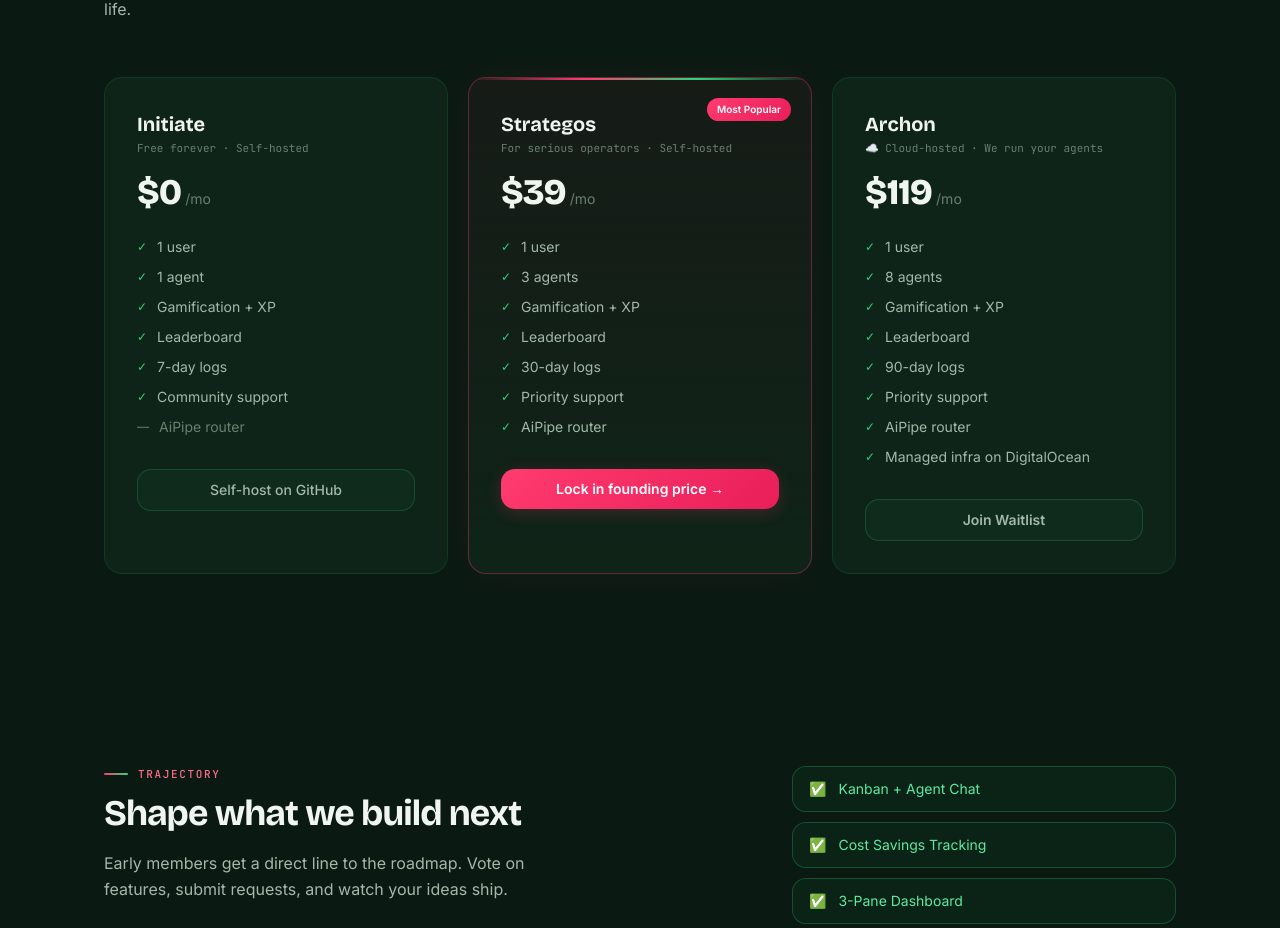
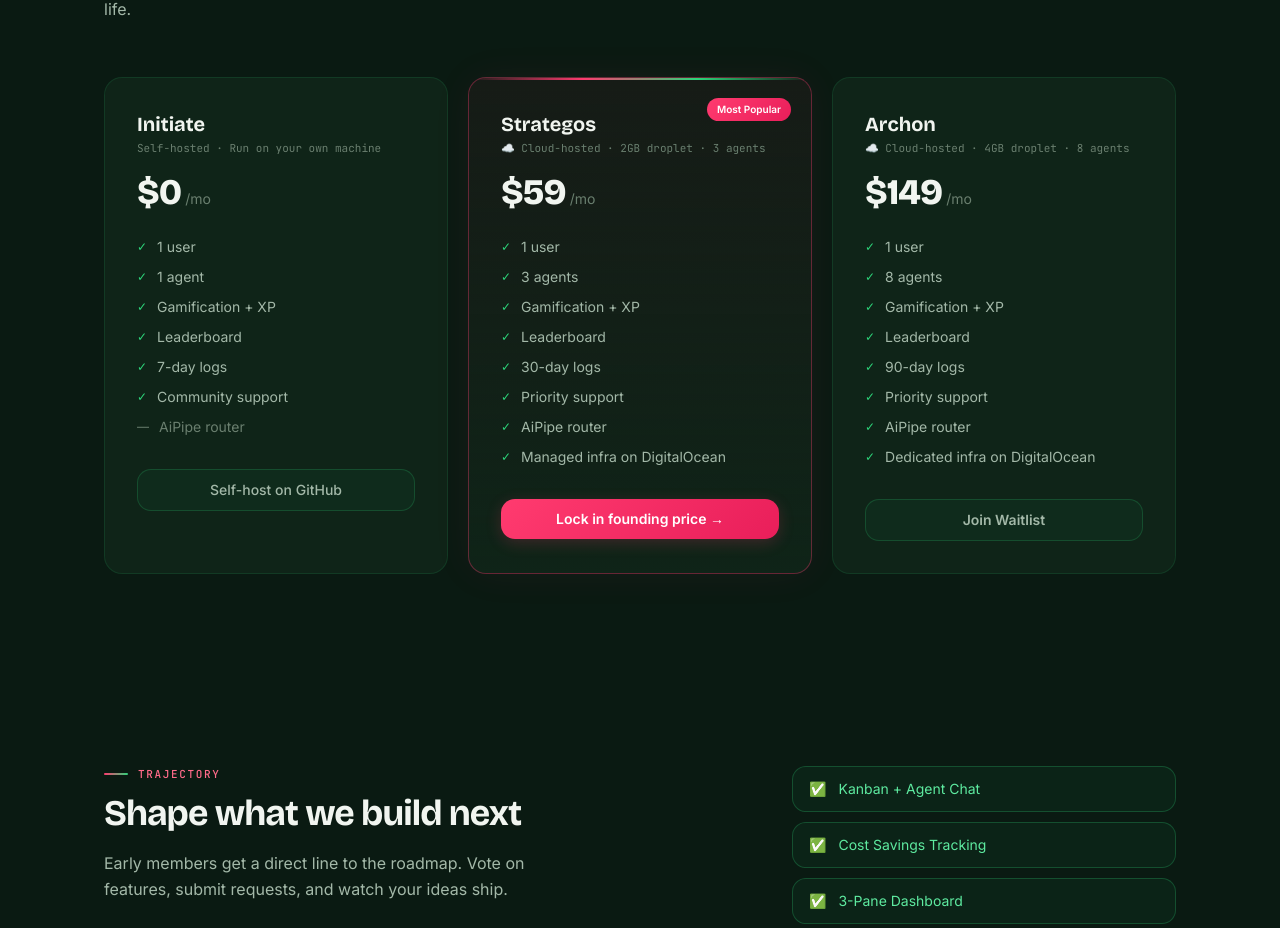
Before and after one commit to MikeS071/archonhq, a Next.js app: page / in a window 1280 px wide. Shown: the part 4455-5383 px from the top of the page. Built offline with nearby package versions, Linux system fonts and the light colour scheme; no server answers; the database is empty.

Commit message:
Pricing: Strategos $59 (cloud, 2GB DO), Archon $149 (cloud, 4GB DO) — 75-80% GM

```diff
--- a/src/app/page.tsx
+++ b/src/app/page.tsx
@@ -59,7 +59,7 @@ const features = [
 const pricing = [
   {
     name: 'Initiate',
-    label: 'Free forever · Self-hosted',
+    label: 'Self-hosted · Run on your own machine',
     price: '$0',
     period: '/mo',
     items: ['1 user', '1 agent', 'Gamification + XP', 'Leaderboard', '7-day logs', 'Community support'],
@@ -70,10 +70,10 @@ const pricing = [
   },
   {
     name: 'Strategos',
-    label: 'For serious operators · Self-hosted',
-    price: '$39',
+    label: '☁️ Cloud-hosted · 2GB droplet · 3 agents',
+    price: '$59',
     period: '/mo',
-    items: ['1 user', '3 agents', 'Gamification + XP', 'Leaderboard', '30-day logs', 'Priority support', 'AiPipe router'],
+    items: ['1 user', '3 agents', 'Gamification + XP', 'Leaderboard', '30-day logs', 'Priority support', 'AiPipe router', 'Managed infra on DigitalOcean'],
     missing: [],
     cta: 'Lock in founding price →',
     href: '#waitlist',
@@ -81,10 +81,10 @@ const pricing = [
   },
   {
     name: 'Archon',
-    label: '☁️ Cloud-hosted · We run your agents',
-    price: '$119',
+    label: '☁️ Cloud-hosted · 4GB droplet · 8 agents',
+    price: '$149',
     period: '/mo',
-    items: ['1 user', '8 agents', 'Gamification + XP', 'Leaderboard', '90-day logs', 'Priority support', 'AiPipe router', 'Managed infra on DigitalOcean'],
+    items: ['1 user', '8 agents', 'Gamification + XP', 'Leaderboard', '90-day logs', 'Priority support', 'AiPipe router', 'Dedicated infra on DigitalOcean'],
     missing: [],
     cta: 'Join Waitlist',
     href: '#waitlist',
```
